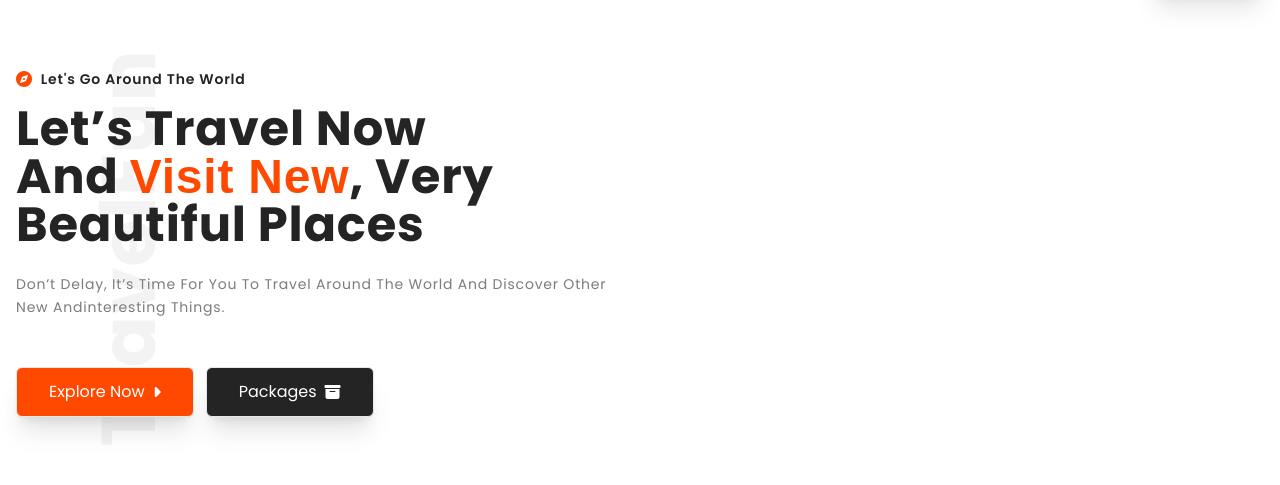
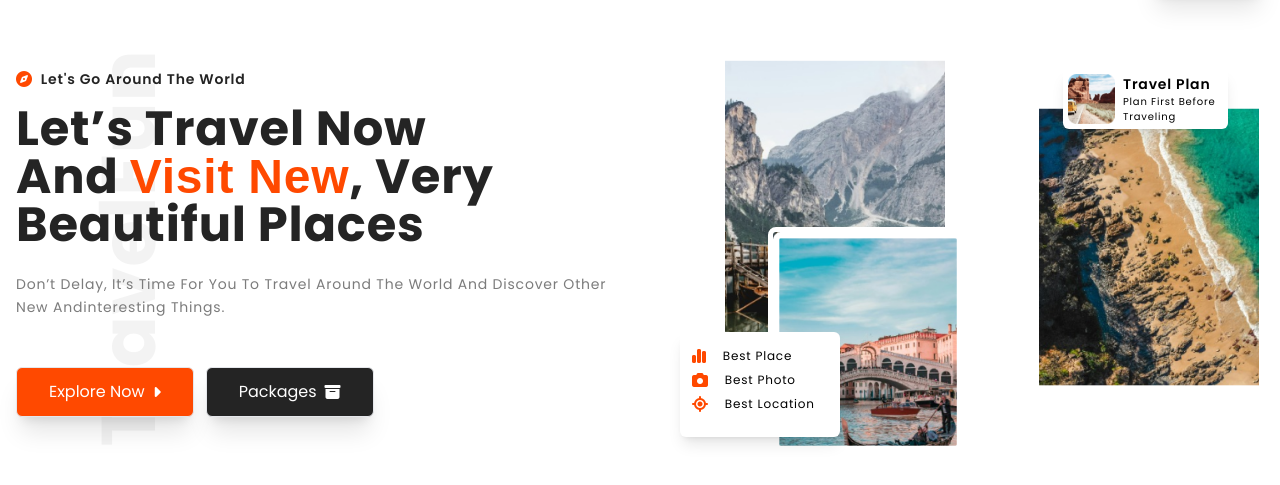
Before and after one commit to rezalastana/travel-tailwind, a website: page src/index.html in a window 1280 px wide. Shown: the part 89-574 px from the top of the page. Drawn offline with Linux system fonts and the light colour scheme; a web font is replaced by a local one.

Commit message:
feat: header bagian kanan dan mobile

```diff
--- a/src/index.html
+++ b/src/index.html
@@ -82,6 +82,13 @@
                     TravelFun</h1>
                 <!-- pembagian kanan kiri -->
                 <div class="w-full md:flex">
+                    <!-- kanan mobile -->
+                    <div class="w-full md:hidden mb-10">
+                        <div class="w-full h-[200px] overflow-hidden rounded-lg relative">
+                            <img src="../public/image/card1.png" alt="" class="w-full h-full object-cover">
+                        </div>
+                    </div>
+
                     <!-- kiri -->
                     <div class="w-full md:w-1/2 mb-12 md:mb-0 ">
                         <div class="flex gap-2 items-center mb-4">
@@ -113,6 +120,53 @@
                         </div>
                     </div>
                     <!-- kanan -->
+                    <div class="w-full md:w-1/2 relative hidden md:block">
+                        <!-- image 1 -->
+                        <div
+                            class="w-[230px] h-[300px] rounded-lg border-[5px] border-white overflow-hidden absolute -top-5 left-20">
+                            <img src="../public/image/hero1.png" alt="" class="w-full h-full object-cover">
+                        </div>
+                        <!-- image 2 -->
+                        <div
+                            class="w-[200px] h-[230px] rounded-lg border-[5px] border-white overflow-hidden absolute left-32 -bottom-10 z-20">
+                            <img src="../public/image/hero2.png" alt="" class="w-full h-full object-cover">
+                        </div>
+                        <!-- image 3 -->
+                        <div
+                            class="w-[230px] h-[300px] rounded-lg border-[5px] border-white overflow-hidden absolute bottom-5 right-0 z-10">
+                            <img src="../public/image/hero3.png" alt="" class="w-full h-full object-cover">
+                        </div>
+
+                        <!-- card 1 -->
+                        <div
+                            class="w-[165px] h-[60px] px-[5px] bg-white rounded-md shadow-lg flex items-center gap-2 absolute right-9 z-30 ">
+                            <div class="w-[70px] h-[50px] overflow-hidden rounded-md">
+                                <img src="../public/image/card1.png" alt="" class="w-full h-full object-cover">
+                            </div>
+                            <div class="flex flex-col">
+                                <h4 class="font-semibold capitalize text-sm">Travel Plan</h4>
+                                <p class="text-[10px] capitalize">plan first before traveling</p>
+                            </div>
+                        </div>
+
+                        <!-- card 2 -->
+                        <div
+                            class="w-[160px] h-[105px] bg-white py-2 px-3 rounded-md shadow-lg flex flex-col items-start justify-center absolute z-30 -bottom-5 left-10 capitalize">
+                            <div class=" flex gap-4 mb-2 items-center">
+                                <i class="fa-solid fa-chart-simple text-orange"></i>
+                                <p class="font-normal text-xs">Best Place</p>
+                            </div>
+                            <div class=" flex gap-4 mb-2 items-center">
+                                <i class="fa-solid fa-camera text-orange"></i>
+                                <p class="font-normal text-xs">Best Photo</p>
+                            </div>
+                            <div class=" flex gap-4 mb-2 items-center">
+                                <i class="fa-solid fa-location-crosshairs text-orange"></i>
+                                <p class="font-normal text-xs">Best Location</p>
+                            </div>
+                        </div>
+                    </div>
+
                 </div>
             </div>
         </header>
```
Also changed, not shown: public/gambar-kanan.svg (added), public/image/card1.png (added), public/image/hero1.png (renamed from public/image/Rectangle 25.png), public/image/hero2.png (renamed from public/image/Rectangle 27.png), public/image/hero3.png (renamed from public/image/Rectangle 26.png), src/output.css.
